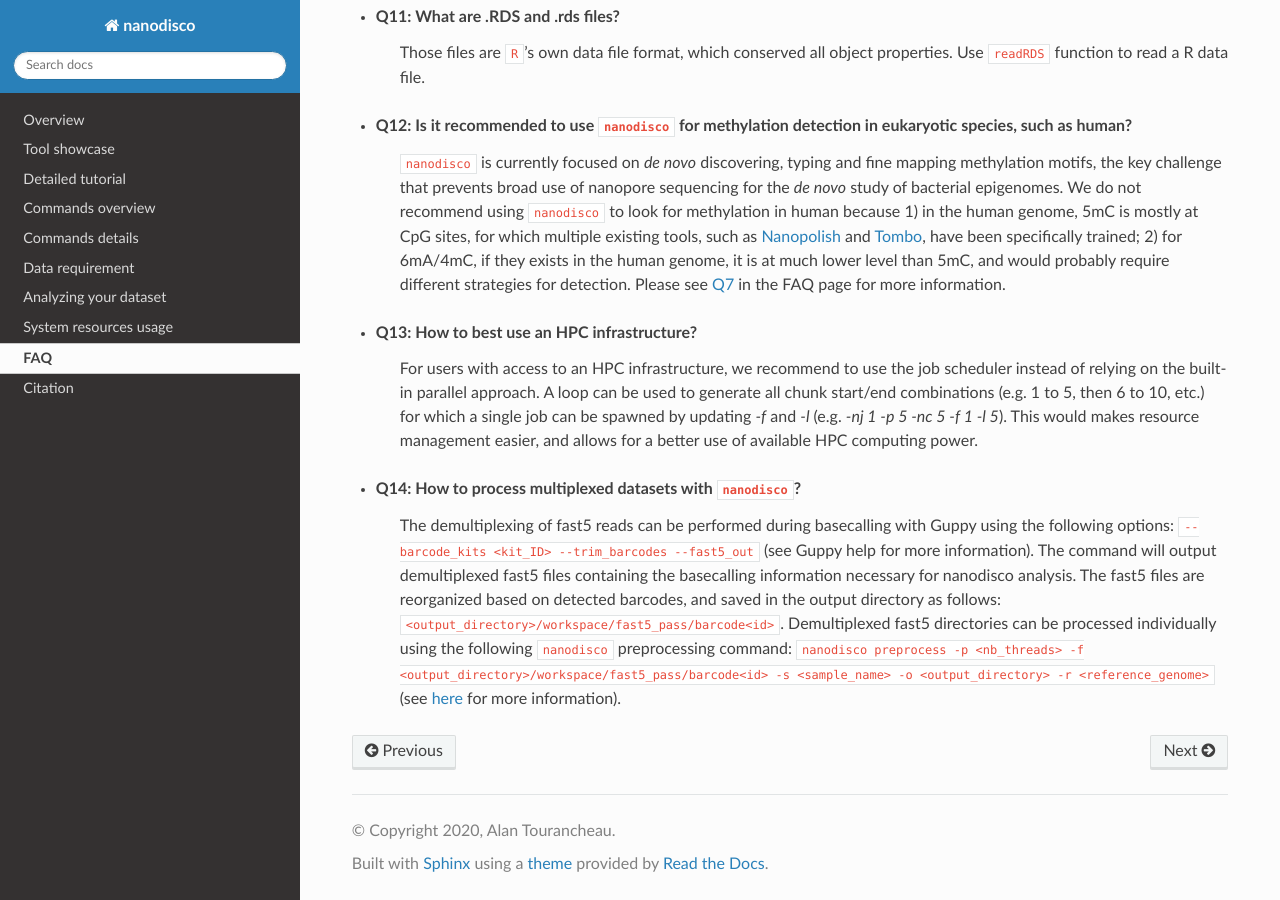
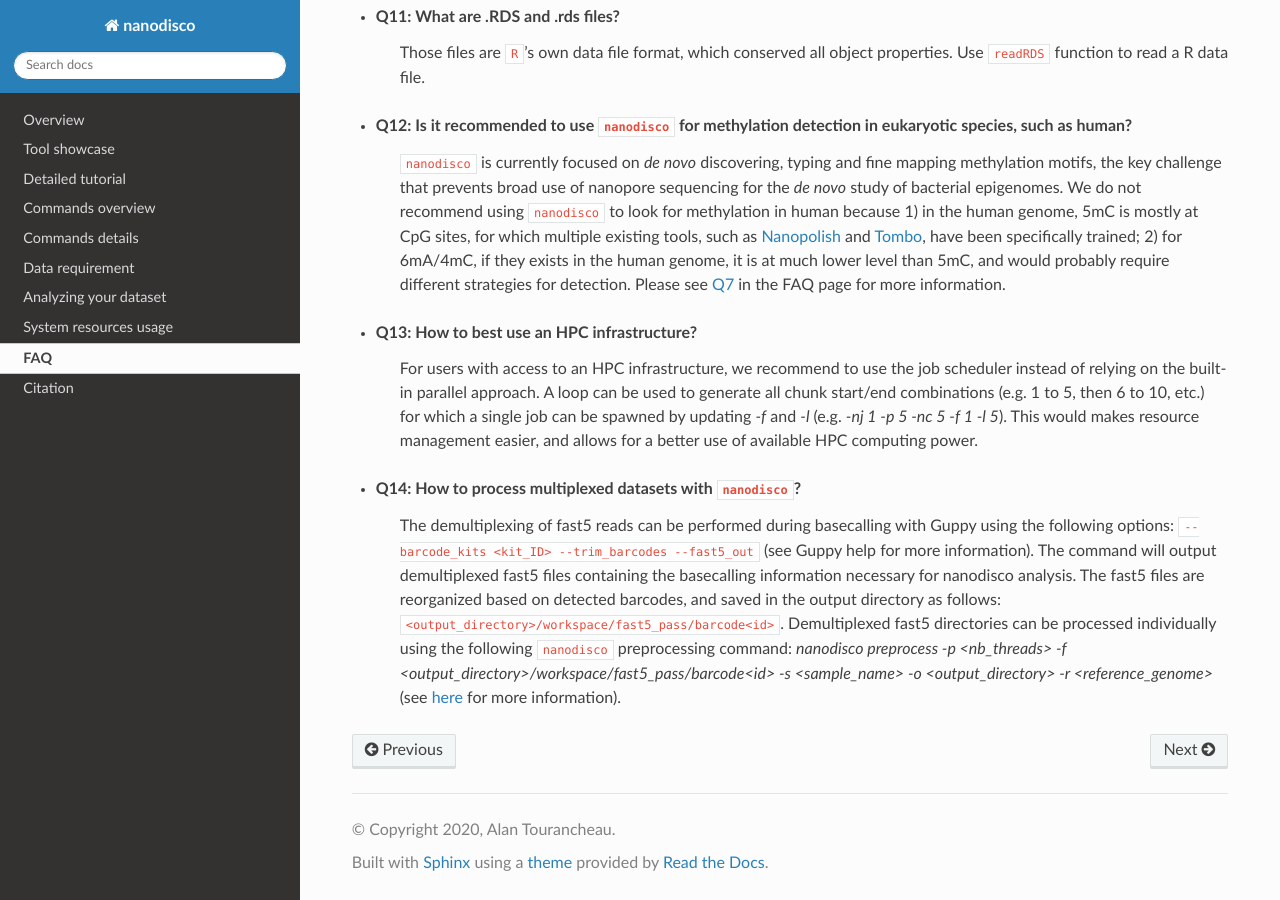
Before and after one commit to fanglab/nanodisco, a Sphinx documentation site: the page built from docs/faq.rst, in a window 1280 px wide and 900 px high, scrolled down 1915 px. Built offline with Sphinx 7.4.7 and the Read the Docs theme 2.0.0, drawn with Linux system fonts in a browser that asks for light colours.

Commit message:
Update faq.rst

```diff
--- a/docs/faq.rst
+++ b/docs/faq.rst
@@ -72,4 +72,4 @@ FAQ
 .. _q_demux:
 
 * Q14: How to process multiplexed datasets with ``nanodisco``?
-     The demultiplexing of fast5 reads can be performed during basecalling with Guppy using the following options: ``--barcode_kits <kit_ID> --trim_barcodes --fast5_out`` (see Guppy help for more information). The command will output demultiplexed fast5 files containing the basecalling information necessary for nanodisco analysis. The fast5 files are reorganized based on detected barcodes, and saved in the output directory as follows: ``<output_directory>/workspace/fast5_pass/barcode<id>``. Demultiplexed fast5 directories can be processed individually using the following ``nanodisco`` preprocessing command: ``nanodisco preprocess -p <nb_threads> -f <output_directory>/workspace/fast5_pass/barcode<id> -s <sample_name> -o <output_directory> -r <reference_genome>`` (see `here <https://nanodisco.readthedocs.io/en/latest/detailed_tutorial_content.html#preprocessing-fast5-datasets>`_ for more information).
+     The demultiplexing of fast5 reads can be performed during basecalling with Guppy using the following options: ``--barcode_kits <kit_ID> --trim_barcodes --fast5_out`` (see Guppy help for more information). The command will output demultiplexed fast5 files containing the basecalling information necessary for nanodisco analysis. The fast5 files are reorganized based on detected barcodes, and saved in the output directory as follows: ``<output_directory>/workspace/fast5_pass/barcode<id>``. Demultiplexed fast5 directories can be processed individually using the following ``nanodisco`` preprocessing command: `nanodisco preprocess -p <nb_threads> -f <output_directory>/workspace/fast5_pass/barcode<id> -s <sample_name> -o <output_directory> -r <reference_genome>` (see `here <https://nanodisco.readthedocs.io/en/latest/detailed_tutorial_content.html#preprocessing-fast5-datasets>`_ for more information).
```
